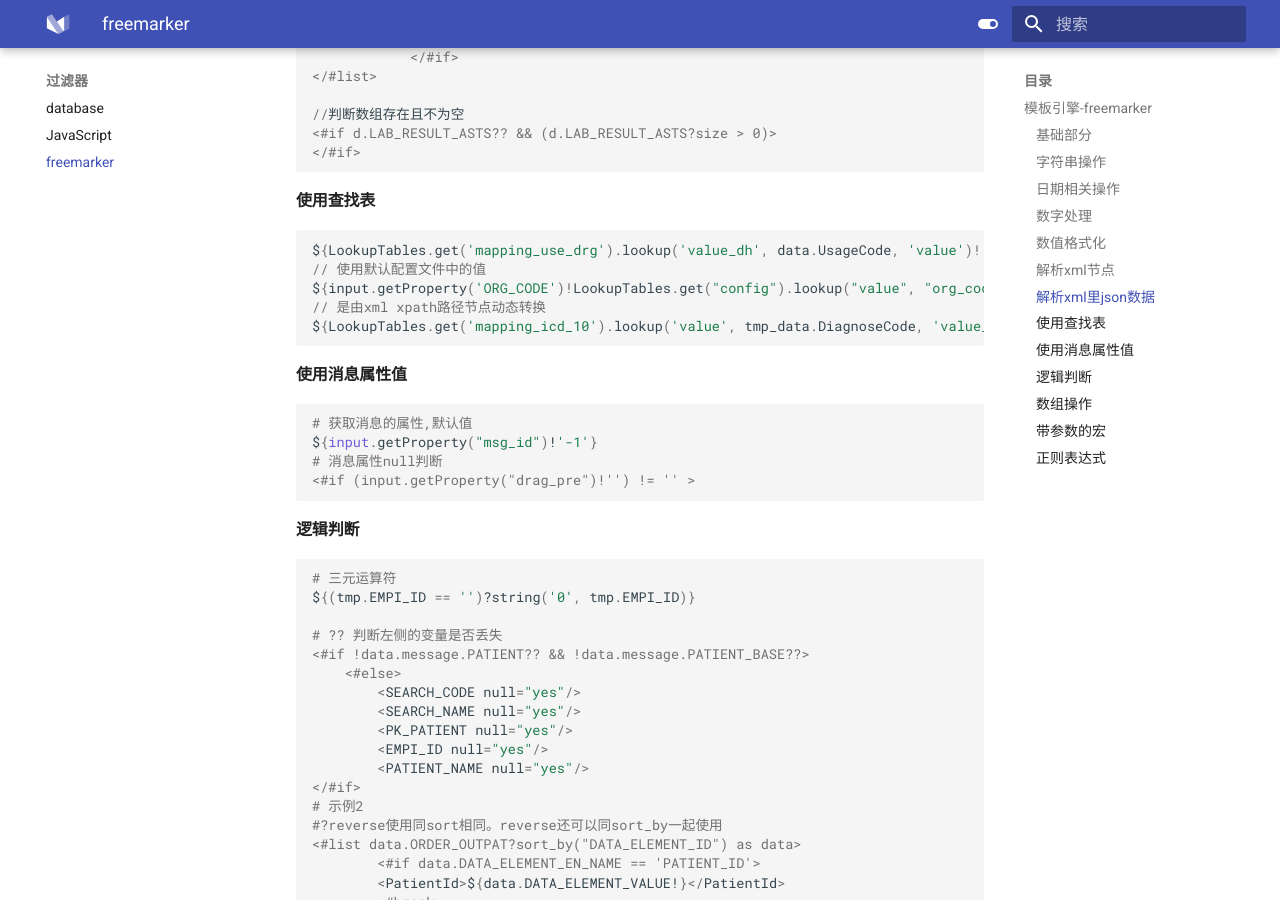
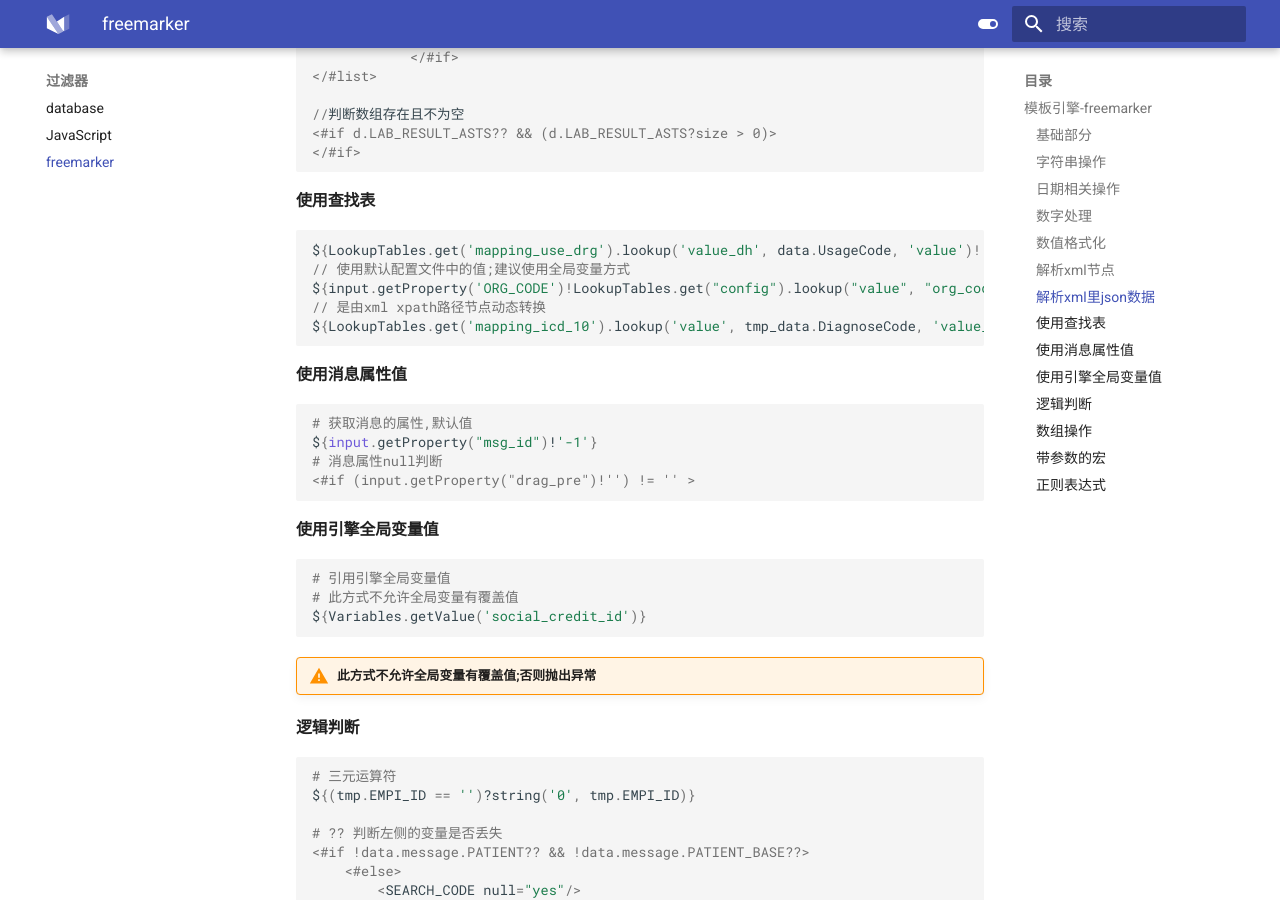
Before and after one commit to liaozhimingandy/demo, an MkDocs documentation site: the page built from docs/filter/freemarker.md, in a window 1280 px wide and 900 px high, scrolled down 4853 px. Built offline with MkDocs 1.6.1 and Material for MkDocs 9.7.7, drawn with Linux system fonts in a browser that asks for light colours; some of the changed text lies outside the part shown.

Commit message:
内容: 1.更新部分文档;

````diff
--- a/docs/filter/freemarker.md
+++ b/docs/filter/freemarker.md
@@ -251,7 +251,7 @@ ${inputXML.message.SourceAndScheduleInfo[0].SCHEDULE_DOCTOR_ID!}
 
 ```javascript
 ${LookupTables.get('mapping_use_drg').lookup('value_dh', data.UsageCode, 'value')!'默认值'}
-// 使用默认配置文件中的值
+// 使用默认配置文件中的值;建议使用全局变量方式
 ${input.getProperty('ORG_CODE')!LookupTables.get("config").lookup("value", "org_code", "comment")}
 // 是由xml xpath路径节点动态转换
 ${LookupTables.get('mapping_icd_10').lookup('value', tmp_data.DiagnoseCode, 'value_dh')!''}
@@ -265,6 +265,16 @@ ${input.getProperty("msg_id")!'-1'}
 # 消息属性null判断
 <#if (input.getProperty("drag_pre")!'') != '' >
 ```
+
+#### 使用引擎全局变量值
+
+```python
+# 引用引擎全局变量值
+# 此方式不允许全局变量有覆盖值
+${Variables.getValue('social_credit_id')}
+```
+
+!!! warning "此方式不允许全局变量有覆盖值;否则抛出异常"
 
 #### 逻辑判断
 
````
Also changed, not shown: other parts of docs/filter/freemarker.md (+3 -0 lines), docs/filter/database.md (+2 -0 lines), 1 other file.
